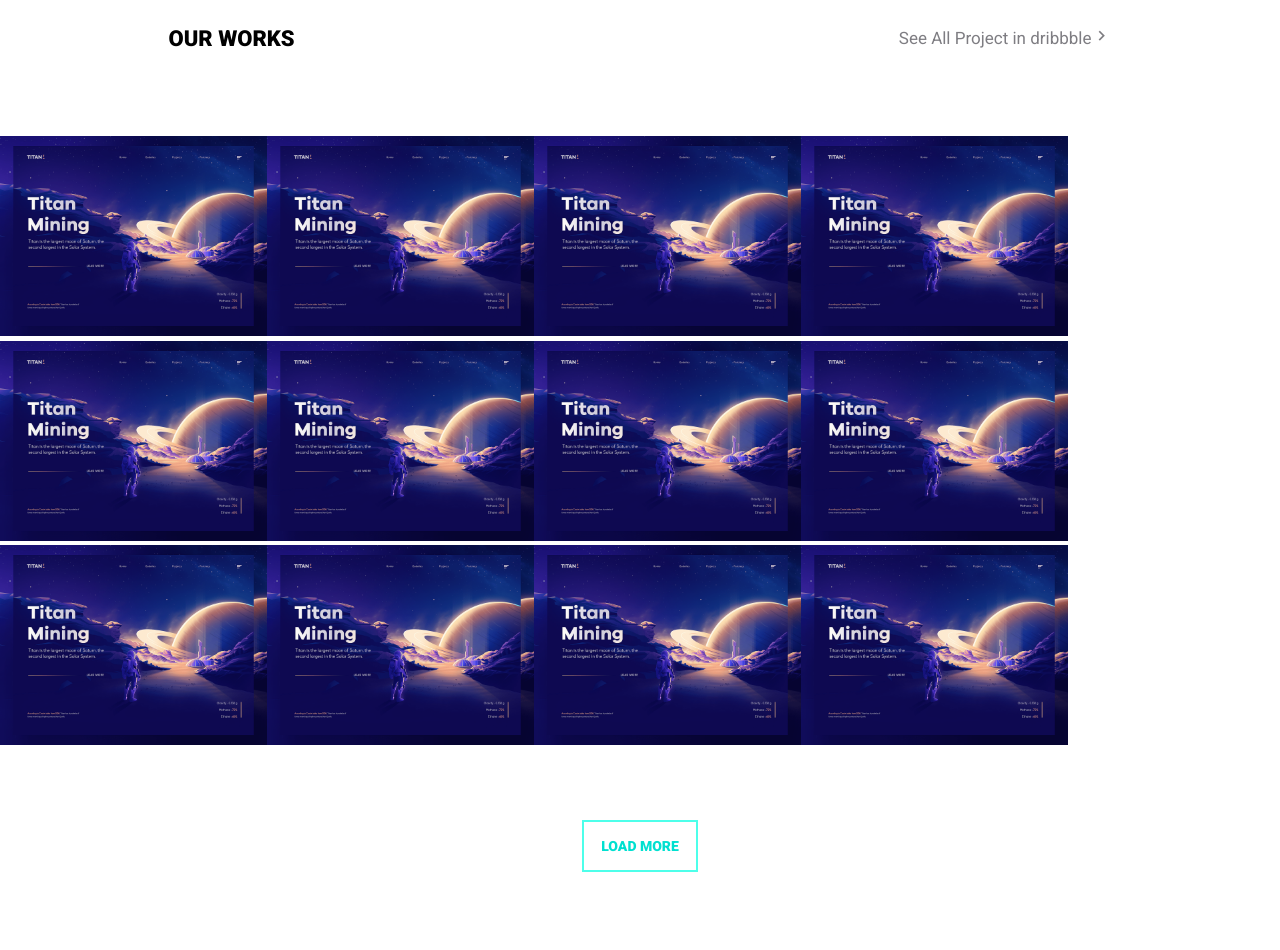
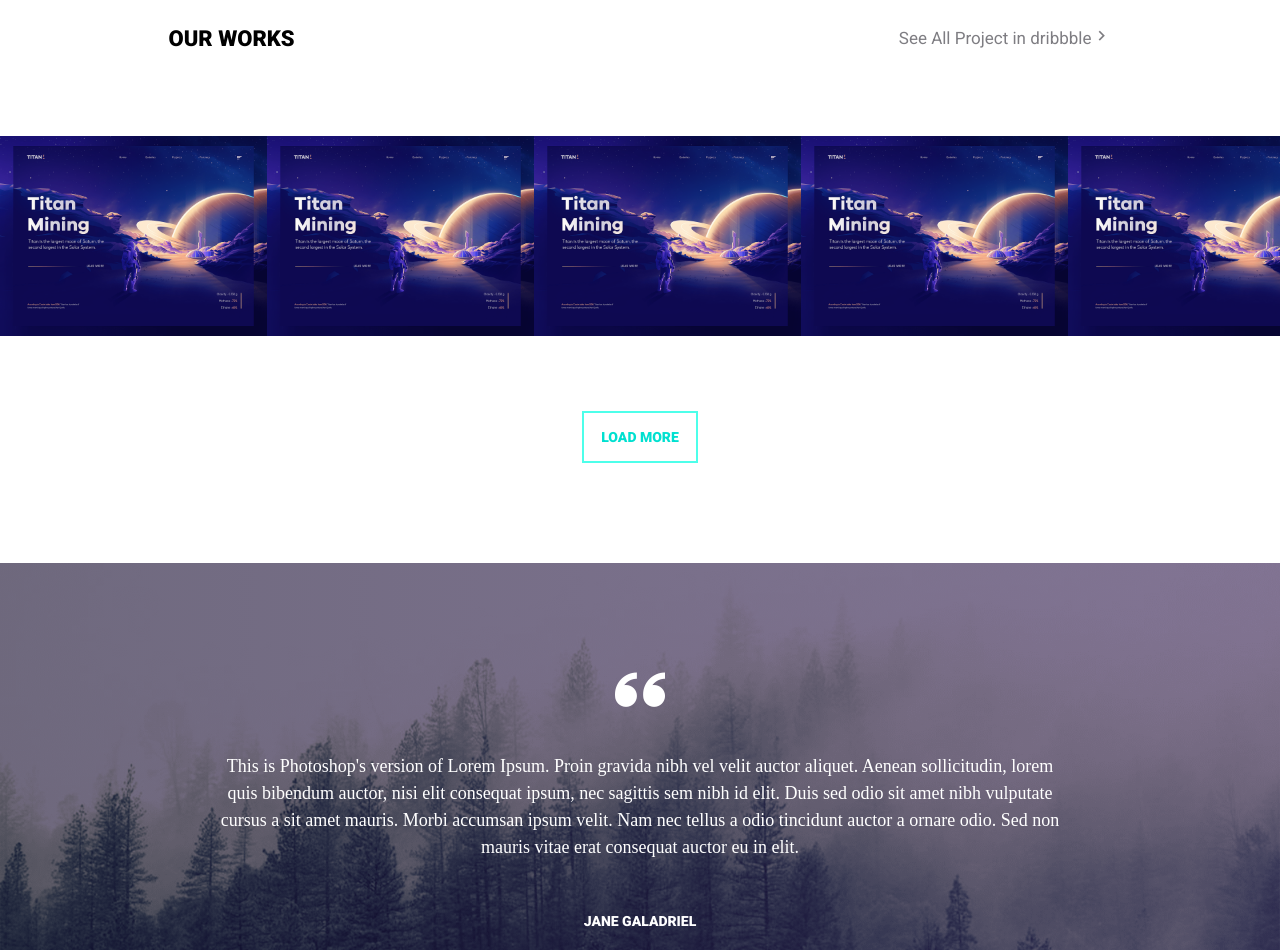
Before and after one commit to AlexandrSherbina/Tajem, a website built with Parcel: page index.html in a window 1280 px wide. Shown: the part 3260-4210 px from the top of the page. Built offline with nearby package versions, Linux system fonts and the light colour scheme; a web font is replaced by a local one.

Commit message:
flex-wrap off

```diff
--- a/styles/components/card.css
+++ b/styles/components/card.css
@@ -29,8 +29,8 @@
   display: -webkit-box;
   display: -ms-flexbox;
   display: flex;
-  -ms-flex-wrap: wrap;
-  flex-wrap: wrap;
+ /* -ms-flex-wrap: wrap;
+  flex-wrap: wrap; */
 }
 .card-works-image {
   border: none;
```
